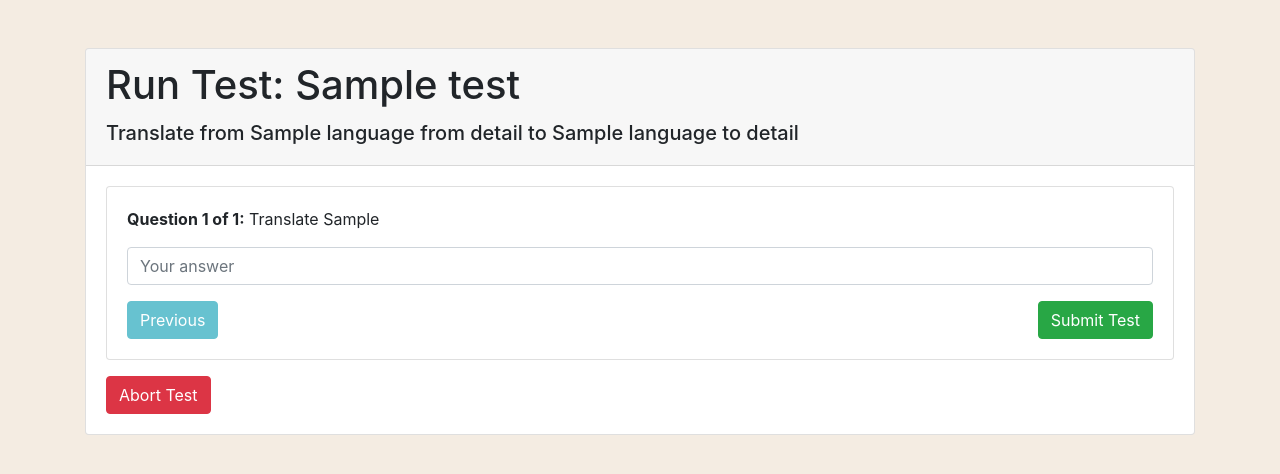
After one commit to ncdlngr/sseproject2, a Node server app: template views/run-test.ejs in a window 1280 px wide. The commit adds this page. Shown: the top 474 px of the page. Run offline with Node 20, Linux system fonts and the light colour scheme; the template is opened without the code that fills it: most values are stand-ins (such as "Sample title", 1, 10 or a date in 2020); some libraries are stand-ins or nearby versions.

```diff
--- a/app.js
+++ b/app.js
@@ -2,9 +2,9 @@ import express from "express";
 import bcrypt from "bcrypt";
 import db from "./database.js";
 import session from "express-session";
-import 'dotenv/config';
+import "dotenv/config";
 import e from "express";
-import ISO6391 from 'iso-639-1';
+import ISO6391 from "iso-639-1";
 import languageCountryMapping from "./languagemapping.js";
 
 const app = express();
@@ -19,13 +19,12 @@ app.use(
     cookie: { secure: false }, // Set to true if using https
   })
 );
-app.use(express.static('public'));
+app.use(express.static("public"));
 app.use(express.json());
-
 
 function getCountryCodeForLanguage(languageCode) {
   // Basic mapping of language codes to country codes
-  return languageCountryMapping[languageCode] || 'default'; // Use a default value if no mapping found
+  return languageCountryMapping[languageCode] || "default"; // Use a default value if no mapping found
 }
 
 function getLanguageDetails(languageCode) {
@@ -36,18 +35,19 @@ function getLanguageDetails(languageCode) {
 
 // Routes
 
-app.get('/', (req, res) => {
+app.get("/", (req, res) => {
   if (req.session.userId) {
-      res.redirect('/dashboard');
+    res.redirect("/dashboard");
   } else {
-        res.redirect('/login');
-    }});
+    res.redirect("/login");
+  }
+});
 
-app.get('/dashboard', (req, res) => {
+app.get("/dashboard", (req, res) => {
   if (req.session.userId) {
-      res.render('dashboard');
+    res.render("dashboard");
   } else {
-      res.redirect('/login');
+    res.redirect("/login");
   }
 });
 
@@ -97,7 +97,7 @@ app.post("/login", (req, res) => {
   );
 });
 
-app.get('/my-tests', (req, res) => {
+app.get("/my-tests", (req, res) => {
   const userId = req.session.userId;
 
   const sql = `SELECT * FROM tests WHERE user_id = ?`;
@@ -109,32 +109,31 @@ app.get('/my-tests', (req, res) => {
       return;
     }
 
-    const testsWithDetails = rows.map(test => ({
+    const testsWithDetails = rows.map((test) => ({
       ...test,
       language_from_details: getLanguageDetails(test.language_from),
-      language_to_details: getLanguageDetails(test.language_to)
+      language_to_details: getLanguageDetails(test.language_to),
     }));
 
-    res.render('my-tests', { tests: testsWithDetails });
+    res.render("my-tests", { tests: testsWithDetails });
   });
 });
 
-app.get('/create-test', (req, res) => {
+app.get("/create-test", (req, res) => {
   const languages = ISO6391.getAllNames(); // Get all language names
-  res.render('create-test', { languages, getCode: ISO6391.getCode });
+  res.render("create-test", { languages, getCode: ISO6391.getCode });
 });
 
-
-app.post('/create-test', (req, res) => {
+app.post("/create-test", (req, res) => {
   // Extract test data from the request body
   const { test_name, language_from, language_to } = req.body;
   const user_id = req.session.userId;
-  console.log('Request Body:', req.body, 'User ID:', user_id);
+  console.log("Request Body:", req.body, "User ID:", user_id);
   // SQL to insert a new test into the tests table
   const sql = `INSERT INTO tests (user_id, test_name, language_from, language_to) VALUES (?, ?, ?, ?)`;
 
   // Execute the query
-  db.run(sql, [user_id, test_name, language_from, language_to], function(err) {
+  db.run(sql, [user_id, test_name, language_from, language_to], function (err) {
     if (err) {
       // Handle error
       console.error(err.message);
@@ -142,11 +141,11 @@ app.post('/create-test', (req, res) => {
       return;
     }
     // Redirect to a new page or send a success response
-    res.redirect('/my-tests'); // or res.status(200).send("Test created successfully");
+    res.redirect("/my-tests"); // or res.status(200).send("Test created successfully");
   });
 });
 
-app.post('/add-entry/:testId', (req, res) => {
+app.post("/add-entry/:testId", (req, res) => {
   const testId = req.params.testId;
   const { word_or_sentence_from, word_or_sentence_to } = req.body;
 
@@ -154,7 +153,10 @@ app.post('/add-entry/:testId', (req, res) => {
   const sql = `INSERT INTO entries (test_id, word_or_sentence_from, word_or_sentence_to) VALUES (?, ?, ?)`;
 
   // Execute the query
-  db.run(sql, [testId, word_or_sentence_from, word_or_sentence_to], function(err) {
+  db.run(
+    sql,
+    [testId, word_or_sentence_from, word_or_sentence_to],
+    function (err) {
       if (err) {
         // Handle error
         console.error(err.message);
@@ -162,11 +164,12 @@ app.post('/add-entry/:testId', (req, res) => {
         return;
       }
       // Redirect or send a success response
-    res.redirect('/edit-test/' + testId); // Redirect back to the test editing page
-  });
+      res.redirect("/edit-test/" + testId); // Redirect back to the test editing page
+    }
+  );
 });
 
-app.get('/edit-test/:testId', (req, res) => {
+app.get("/edit-test/:testId", (req, res) => {
   const testId = req.params.testId;
 
   // Fetch the test details
@@ -178,40 +181,57 @@ app.get('/edit-test/:testId', (req, res) => {
     }
 
     // Fetch the entries for this test
-    db.all("SELECT * FROM entries WHERE test_id = ?", [testId], (err, entries) => {
+    db.all(
+      "SELECT * FROM entries WHERE test_id = ?",
+      [testId],
+      (err, entries) => {
         if (err) {
           // Handle error
           res.status(500).send("Error retrieving entries");
           return;
         }
 
-      const languageOptions = ISO6391.getAllNames().map(name => ({
+        const languageOptions = ISO6391.getAllNames().map((name) => ({
           name,
-        code: ISO6391.getCode(name)
+          code: ISO6391.getCode(name),
         }));
 
         // Render the edit page, passing test details, entries, and language options
-      res.render('edit-test', {
+        res.render("edit-test", {
           test,
           entries,
-        languageOptions
+          languageOptions,
         });
-    });
+      }
+    );
   });
 });
 
-
-app.post('/edit-test/:testId', (req, res) => {
+app.post("/edit-test/:testId", (req, res) => {
   const testId = req.params.testId;
-  const { test_name, language_from, language_to, word_or_sentence_from, word_or_sentence_to, entry_ids } = req.body;
+  const {
+    test_name,
+    language_from,
+    language_to,
+    word_or_sentence_from,
+    word_or_sentence_to,
+    entry_ids,
+  } = req.body;
 
   // Ensure word_or_sentence_from and word_or_sentence_to are arrays
-  const wordsFrom = Array.isArray(word_or_sentence_from) ? word_or_sentence_from : [word_or_sentence_from];
-  const wordsTo = Array.isArray(word_or_sentence_to) ? word_or_sentence_to : [word_or_sentence_to];
+  const wordsFrom = Array.isArray(word_or_sentence_from)
+    ? word_or_sentence_from
+    : [word_or_sentence_from];
+  const wordsTo = Array.isArray(word_or_sentence_to)
+    ? word_or_sentence_to
+    : [word_or_sentence_to];
   const ids = Array.isArray(entry_ids) ? entry_ids : [entry_ids];
 
   // Update the test details
-  db.run("UPDATE tests SET test_name = ?, language_from = ?, language_to = ? WHERE id = ?", [test_name, language_from, language_to, testId], err => {
+  db.run(
+    "UPDATE tests SET test_name = ?, language_from = ?, language_to = ? WHERE id = ?",
+    [test_name, language_from, language_to, testId],
+    (err) => {
       if (err) {
         res.status(500).send("Error updating test");
         return;
@@ -224,24 +244,29 @@ app.post('/edit-test/:testId', (req, res) => {
 
         if (entryId) {
           // Update existing entry
-        db.run("UPDATE entries SET word_or_sentence_from = ?, word_or_sentence_to = ? WHERE id = ?", [from, to, entryId]);
+          db.run(
+            "UPDATE entries SET word_or_sentence_from = ?, word_or_sentence_to = ? WHERE id = ?",
+            [from, to, entryId]
+          );
         } else if (from && to) {
           // Insert new entry
-        db.run("INSERT INTO entries (test_id, word_or_sentence_from, word_or_sentence_to) VALUES (?, ?, ?)", [testId, from, to]);
+          db.run(
+            "INSERT INTO entries (test_id, word_or_sentence_from, word_or_sentence_to) VALUES (?, ?, ?)",
+            [testId, from, to]
+          );
         }
       });
 
-    res.redirect('/my-tests');
-  });
+      res.redirect("/my-tests");
+    }
+  );
 });
 
-
-
-app.post('/delete-test/:testId', (req, res) => {
+app.post("/delete-test/:testId", (req, res) => {
   const testId = req.params.testId;
 
   // Delete the entries first
-  db.run("DELETE FROM entries WHERE test_id = ?", [testId], err => {
+  db.run("DELETE FROM entries WHERE test_id = ?", [testId], (err) => {
     if (err) {
       // Handle error
       res.status(500).send("Error deleting entries");
@@ -249,22 +274,22 @@ app.post('/delete-test/:testId', (req, res) => {
     }
 
     // Now delete the test
-    db.run("DELETE FROM tests WHERE id = ?", [testId], err => {
+    db.run("DELETE FROM tests WHERE id = ?", [testId], (err) => {
       if (err) {
         // Handle error
         res.status(500).send("Error deleting test");
         return;
       }
 
-      res.redirect('/my-tests');
+      res.redirect("/my-tests");
     });
   });
 });
 
-app.post('/delete-entry/:entryId', (req, res) => {
+app.post("/delete-entry/:entryId", (req, res) => {
   const entryId = req.params.entryId;
 
-  db.run("DELETE FROM entries WHERE id = ?", [entryId], err => {
+  db.run("DELETE FROM entries WHERE id = ?", [entryId], (err) => {
     if (err) {
       // Handle error
       console.error(err.message);
@@ -273,24 +298,102 @@ app.post('/delete-entry/:entryId', (req, res) => {
     }
 
     // Send a JSON response indicating success
-    res.json({ success: true, message: "Entry deleted successfully", testId: req.body.testId });
+    res.json({
+      success: true,
+      message: "Entry deleted successfully",
+      testId: req.body.testId,
+    });
+  });
+});
+
+app.get("/run-test/:testId", (req, res) => {
+  const testId = req.params.testId;
+
+  // First, get the test details
+  db.get("SELECT * FROM tests WHERE id = ?", [testId], (testErr, test) => {
+    if (testErr) {
+      console.error(testErr.message);
+      res.status(500).send("Error retrieving test details");
+      return;
+    }
+
+    // Add language details to the test object
+    test.language_from_details = getLanguageDetails(test.language_from);
+    test.language_to_details = getLanguageDetails(test.language_to);
+
+    // Then, get all the entries for this test
+    db.all(
+      "SELECT * FROM entries WHERE test_id = ?",
+      [testId],
+      (entriesErr, entries) => {
+        if (entriesErr) {
+          console.error(entriesErr.message);
+          res.status(500).send("Error retrieving entries");
+          return;
+        }
+
+        // Shuffle entries
+        const shuffledEntries = entries.sort(() => 0.5 - Math.random());
+
+        // Render the run-test page with the test details and shuffled entries
+        res.render("run-test", { test: test, entries: shuffledEntries });
+      }
+    );
+  });
+});
+
+app.post('/submit-test/:testId', (req, res) => {
+  const testId = req.params.testId;
+  const userId = req.session.userId;
+  const userAnswers = req.body.answers; // This is an array of answers
+
+  // Fetch the correct answers in the same order as they were in the test
+  db.all("SELECT word_or_sentence_to FROM entries WHERE test_id = ? ORDER BY id", [testId], (err, correctAnswers) => {
+    if (err) {
+      console.error(err.message);
+      res.status(500).send("Error retrieving correct answers");
+      return;
+    }
+
+    let score = 0;
+    userAnswers.forEach((answer, index) => {
+      if (index < correctAnswers.length && answer.trim().toLowerCase() === correctAnswers[index].word_or_sentence_to.trim().toLowerCase()) {
+        score++;
+      }
+    });
+
+    const totalQuestions = correctAnswers.length;
+    const percentage = (score / totalQuestions) * 100;
+
+    // Save the test results to the database
+    const insertSql = "INSERT INTO test_results (user_id, test_id, score, total_questions, percentage) VALUES (?, ?, ?, ?, ?)";
+    db.run(insertSql, [userId, testId, score, totalQuestions, percentage], insertErr => {
+      if (insertErr) {
+        console.error(insertErr.message);
+        res.status(500).send("Error saving test results");
+        return;
+      }
+
+      // Render the results page or redirect
+      res.render('test-results', {
+        score: score,
+        totalQuestions: totalQuestions,
+        percentage: percentage
+      });
+    });
   });
 });
 
 
-
-
-
-app.post('/logout', (req, res) => {
-    req.session.destroy(err => {
+app.post("/logout", (req, res) => {
+  req.session.destroy((err) => {
     if (err) {
-        return res.redirect('/dashboard');
+      return res.redirect("/dashboard");
     }
-      res.clearCookie('connect.sid');
-      res.redirect('/login');
+    res.clearCookie("connect.sid");
+    res.redirect("/login");
   });
 });
-
 
 const PORT = process.env.PORT || 3000;
 app.listen(PORT, () => {
--- a/views/my-tests.ejs
+++ b/views/my-tests.ejs
@@ -78,6 +78,7 @@
                 <form action="/delete-test/<%= test.id %>" method="post" class="d-inline">
                   <button type="submit" class="btn btn-sm btn-danger">Delete</button>
                 </form>
+                <a href="/run-test/<%= test.id %>" class="btn btn-sm btn-primary">Start Test</a>
               </td>
             </tr>
           <% }) %>
--- /dev/null
+++ b/views/run-test.ejs
@@ -0,0 +1,101 @@
+<!DOCTYPE html>
+<html lang="en">
+<head>
+  <meta charset="UTF-8">
+  <meta name="viewport" content="width=device-width, initial-scale=1.0">
+  <title>Run Test: <%= test.test_name %></title>
+  <!-- Bootstrap CSS CDN -->
+  <link href="https://stackpath.bootstrapcdn.com/bootstrap/4.5.2/css/bootstrap.min.css" rel="stylesheet">
+  <!-- Optional: Custom Styles -->
+  <link rel="stylesheet" href="/styles/auth-styles.css">
+</head>
+<body>
+    <div class="container mt-5">
+        <div class="card">
+          <div class="card-header">
+            <h1 class="card-title">Run Test: <%= test.test_name %></h1>
+            <h5>Translate from <%= test.language_from_details.name %> to <%= test.language_to_details.name %></h5>
+          </div>
+          <div class="card-body">
+            <form id="testForm" action="/submit-test/<%= test.id %>" method="post">
+              <% for(let i = 0; i < entries.length; i++) { %>
+                <div class="test-entry card mb-3" id="entry<%= i %>" <% if (i !== 0) { %>style="display: none;"<% } %>>
+                  <div class="card-body">
+                    <p class="card-text">
+                      <strong>Question <%= i + 1 %> of <%= entries.length %>:</strong> Translate <%= entries[i].word_or_sentence_from %>
+                    </p>
+                    <input type="text" class="form-control mb-3" name="answers[<%= entries[i].id %>]" placeholder="Your answer">
+                    <div class="d-flex justify-content-between">
+                      <% if (i > 0) { %>
+                        <button type="button" class="btn btn-info prev-button" data-index="<%= i - 1 %>">Previous</button>
+                      <% } else { %>
+                        <button type="button" class="btn btn-info" disabled>Previous</button>
+                      <% } %>
+                      <% if (i < entries.length - 1) { %>
+                        <button type="button" class="btn btn-primary next-button" data-index="<%= i + 1 %>">Next</button>
+                      <% } else { %>
+                        <button type="submit" class="btn btn-success submit-button">Submit Test</button>
+                      <% } %>
+                    </div>
+                  </div>
+                </div>
+              <% } %>
+              <button type="button" class="btn btn-danger abort-button">Abort Test</button>
+            </form>
+          </div>
+        </div>
+      </div>
+
+  <!-- Bootstrap JS Bundle CDN -->
+  <script src="https://stackpath.bootstrapcdn.com/bootstrap/4.5.2/js/bootstrap.bundle.min.js"></script>
+
+      <script>
+        document.addEventListener('DOMContentLoaded', (event) => {
+          // Add event listeners to previous/next buttons
+          document.querySelectorAll('.prev-button, .next-button').forEach(button => {
+            button.addEventListener('click', function() {
+              const index = parseInt(this.getAttribute('data-index'));
+              showEntry(index);
+            });
+          });
+
+          // If there is a submit button, add event listener
+          const submitButton = document.querySelector('.submit-button');
+          if(submitButton) {
+            submitButton.addEventListener('click', function() {
+              submitTest();
+            });
+          }
+
+          // Add event listener to abort button
+          document.querySelector('.abort-button').addEventListener('click', function() {
+            abortTest();
+          });
+        });
+
+        function showEntry(index) {
+          // Hide all entries
+          document.querySelectorAll('.test-entry').forEach(entry => {
+            entry.style.display = 'none';
+          });
+          // Show the current entry
+          const entryToShow = document.getElementById('entry' + index);
+          if(entryToShow) {
+            entryToShow.style.display = 'block';
+          }
+        }
+
+        function submitTest() {
+          // Implement the logic to handle test submission, for example:
+          const form = document.getElementById('testForm');
+          form.submit(); // This will submit the form
+        }
+
+        function abortTest() {
+          window.location.href = '/dashboard'; // Redirect to the dashboard
+        }
+      </script>
+
+
+</body>
+</html>
```
Also changed, not shown: views/edit-test.ejs (+35 -0 lines), views/test-results.ejs (added, +40 -0 lines), mydb.sqlite3. Lines whose indentation alone changed are shown as unchanged.
